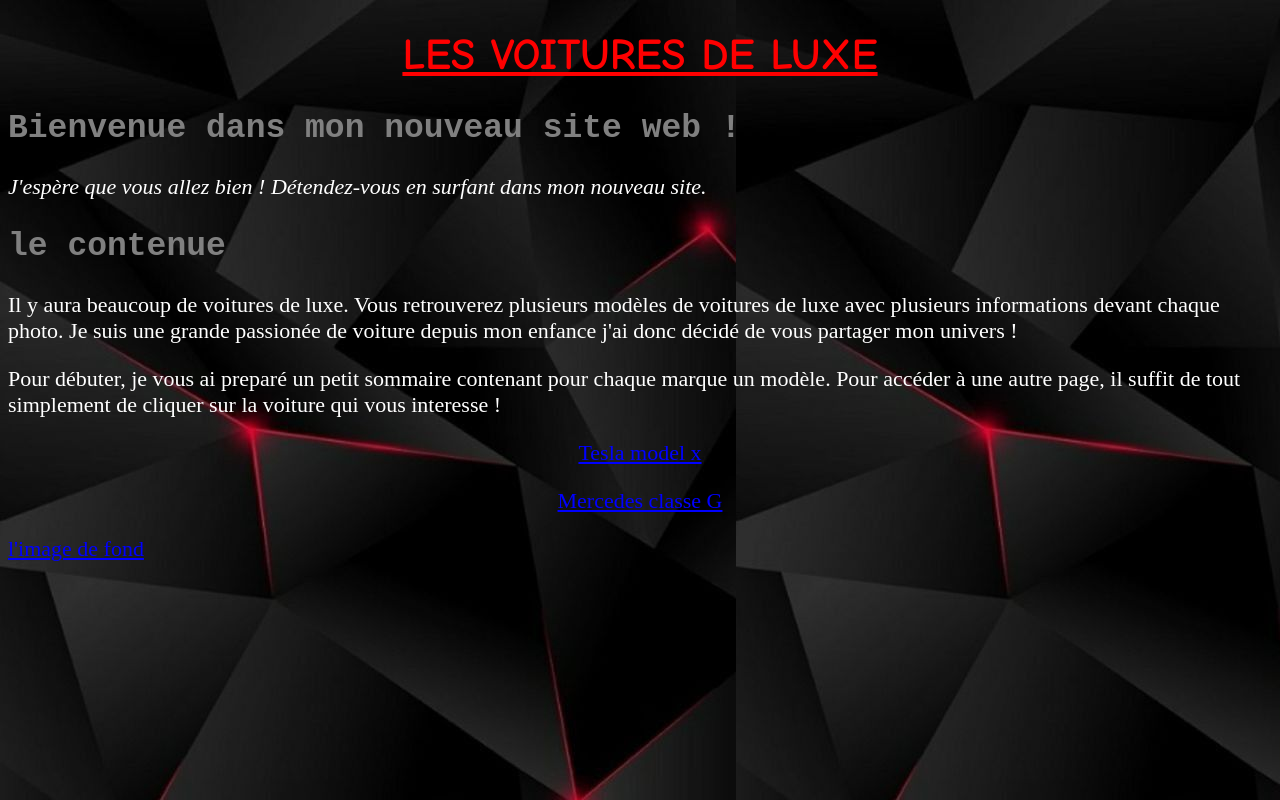
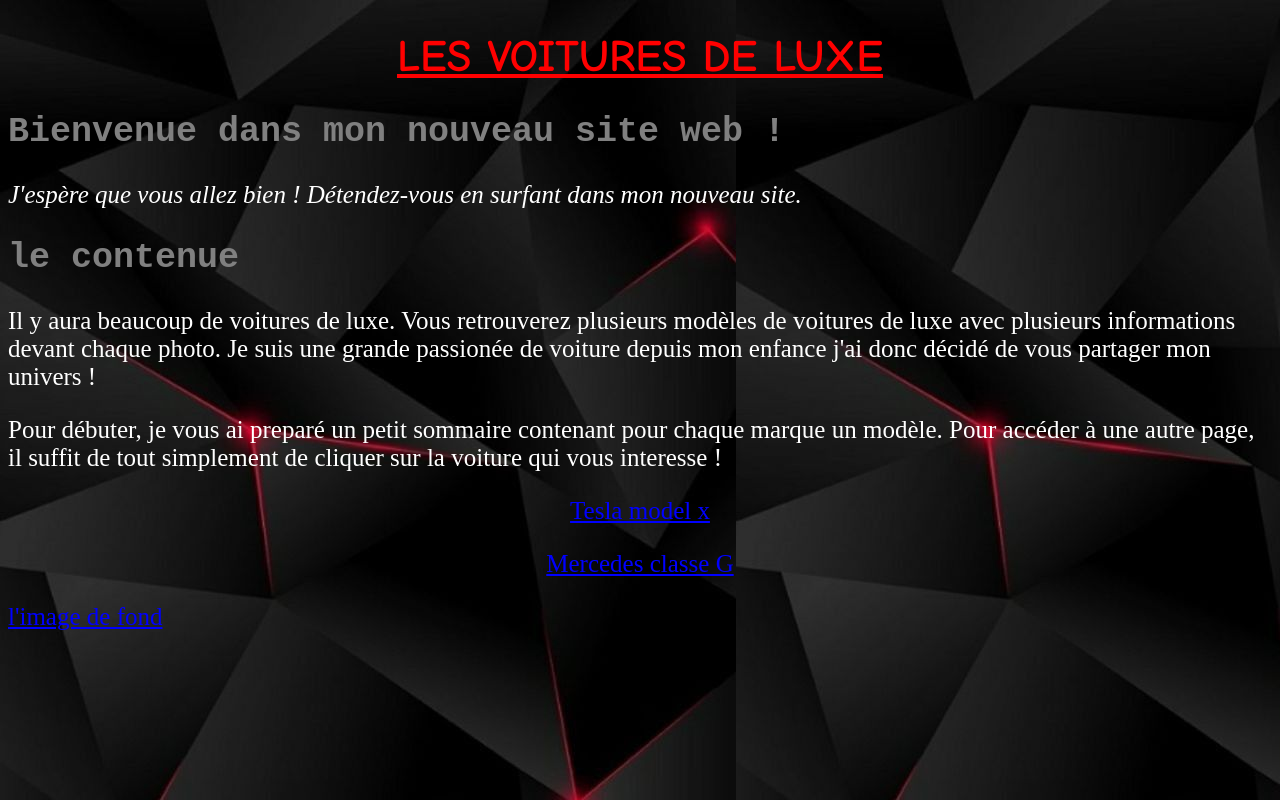
Before and after one commit to sarahsnt/sarahsnt.github.io, a plain HTML site: page index.html in a window 1280 px wide. Drawn offline with Linux system fonts and the light colour scheme.

Commit message:
Update style.css

```diff
--- a/style.css
+++ b/style.css
@@ -1,6 +1,6 @@
 p{
 	color: white;
-	font-size: 22px;
+	font-size: 25px;
 }
 a{
 	color: blue;
@@ -9,14 +9,14 @@ a{
 h1{
 	color: red;
 	text-align: center;
-	font-size: 44px;
+	font-size: 45px;
 	font-family: Comic Sans MS;
 	text-decoration: underline;
 }
 
 h2{
 	color: grey;
-	font-size:  33px;
+	font-size:  35px;
 	font-family:Courier New;
 	font-weight: bold;
 
```
